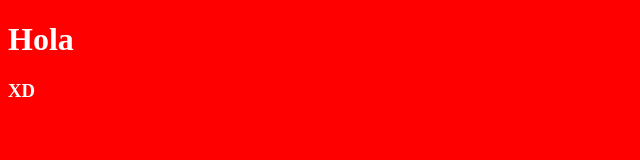
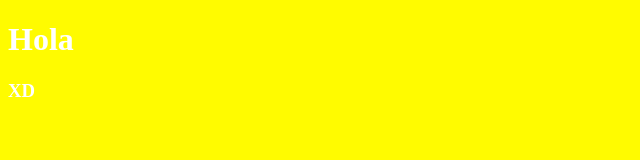
Before and after one commit to Jxs55/notThemoskito, a plain HTML site: page index.html in a window 1280 px wide. Shown: the whole page, without its empty margins (0-640 px from the left). Drawn offline with nearby package versions, Linux system fonts and the light colour scheme.

Commit message:
en color pollito ta ma jevi

```diff
--- a/style.css
+++ b/style.css
@@ -2,5 +2,5 @@
     color: white;
 }
 body{
-    background-color: rgb(255, 0, 0);
+    background-color: rgb(255, 251, 0);
 }
```
